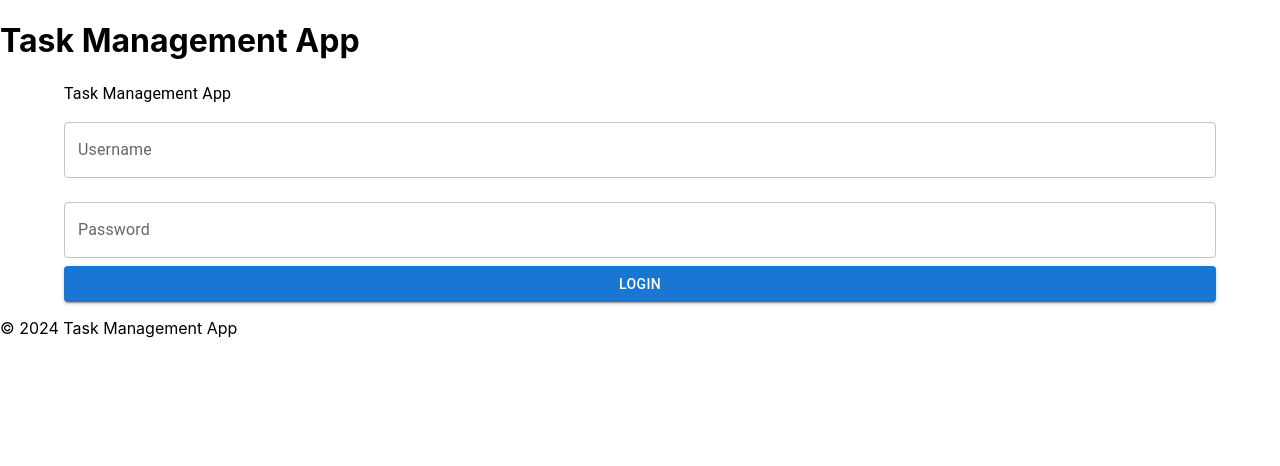
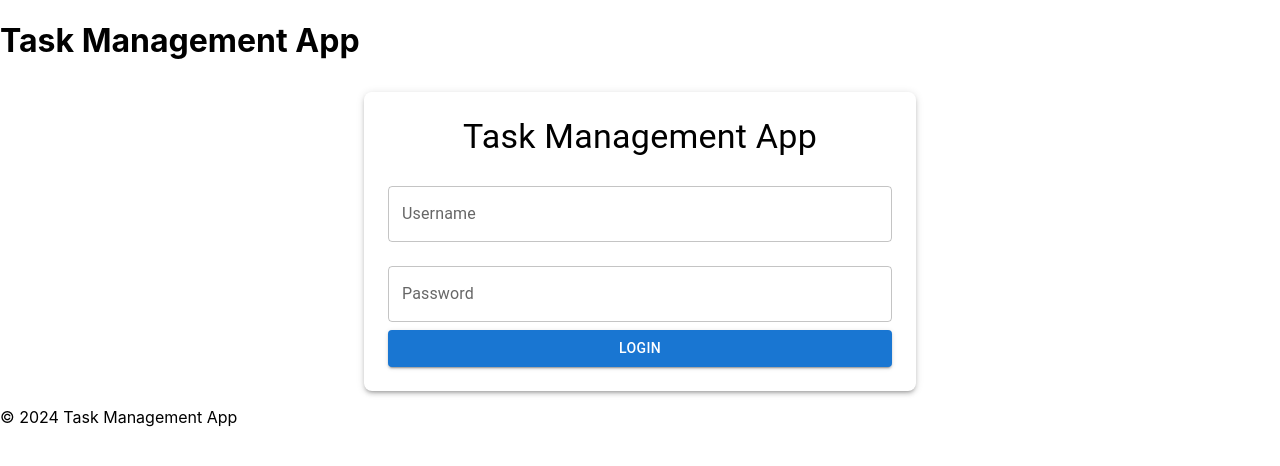
Before and after one commit to piyushgupta27/task-management-app, a React (Create React App) app in the folder frontend/: page / in a window 1280 px wide. Shown: the top 466 px of the page. Built offline with nearby package versions, Linux system fonts and the light colour scheme.

Commit message:
Add loading, error states and styling for components in HomePage.js

```diff
--- a/frontend/src/pages/HomePage.js
+++ b/frontend/src/pages/HomePage.js
@@ -1,24 +1,35 @@
-import React from "react";
+import React, { useState } from "react";
 import { login } from "../services/api/apiClient";
-import { Container, Typography, TextField, Button, Box } from "@mui/material";
+import { Container, Typography, TextField, Button, Box, Alert } from "@mui/material";
 
 const HomePage = () => {
   const username = "john_doe";
   const password = "securepassword";
+  const [error, setError] = useState(null);
+  const [loading, setLoading] = useState(false);
 
   const handleLogin = async () => {
+    setLoading(true);
+    setError(null);
+
     try {
       const response = await login(username, password);
       console.log("Login successful:", response);
     } catch (err) {
       console.error("Error logging in user:", err);
+      setError("Invalid username or password.");
+    } finally {
+      setLoading(false);
     }
   };
 
   return (
-    <Container>
-      <Box>
-        <Typography>Task Management App</Typography>
+    <Container maxWidth="sm">
+      <Box textAlign="center" mt={4} p={3} boxShadow={3} borderRadius={2}>
+        <Typography variant="h4" gutterBottom>
+          Task Management App
+        </Typography>
+        {error && <Alert severity="error">{error}</Alert>}
         <TextField
           fullWidth
           margin="normal"
@@ -37,8 +48,9 @@ const HomePage = () => {
           variant="contained"
           color="primary"
           onClick={handleLogin}
+          disabled={loading}
         >
-          Login
+          {loading ? "Logging in..." : "Login"}
         </Button>
       </Box>
     </Container>
```
